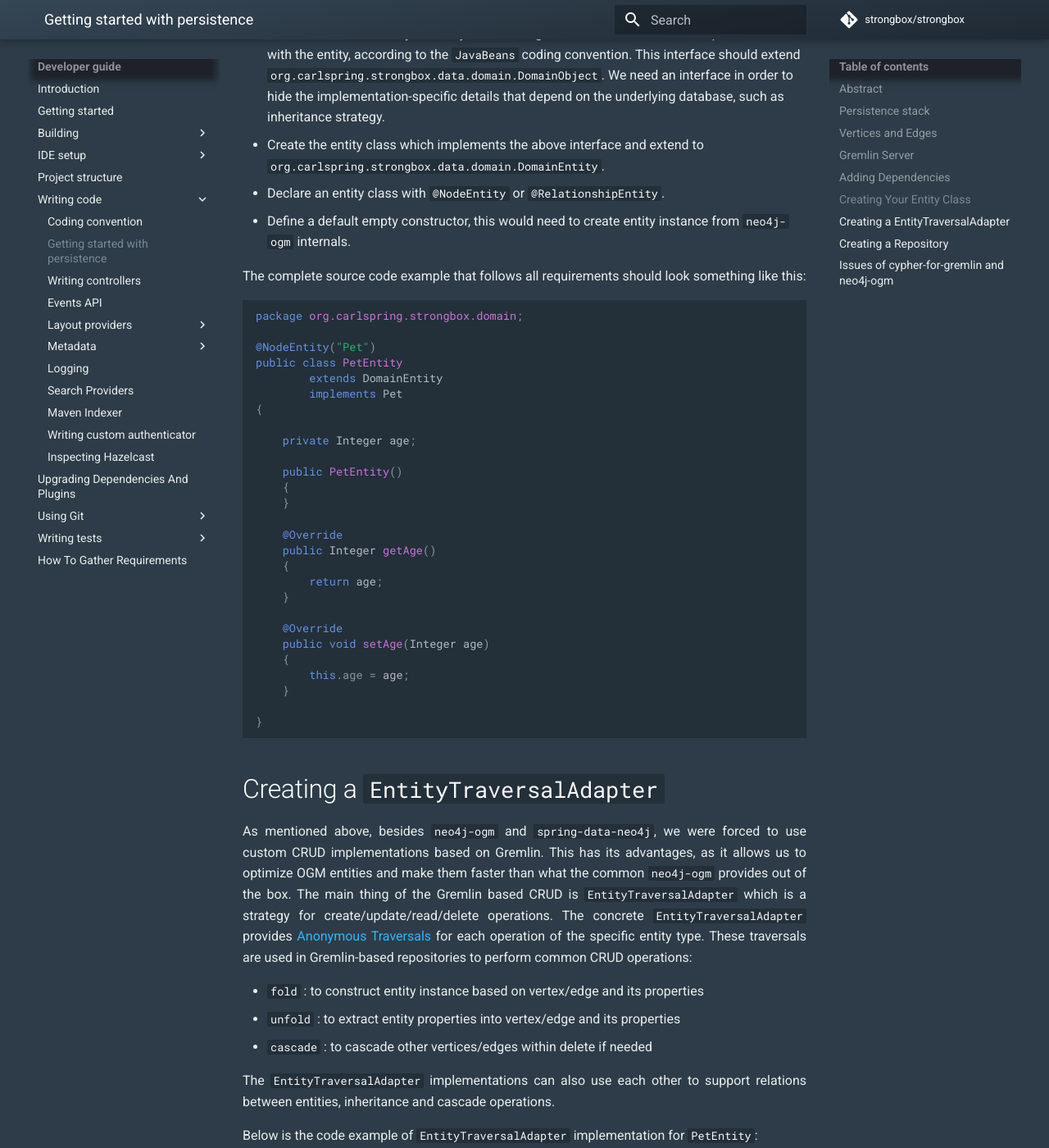
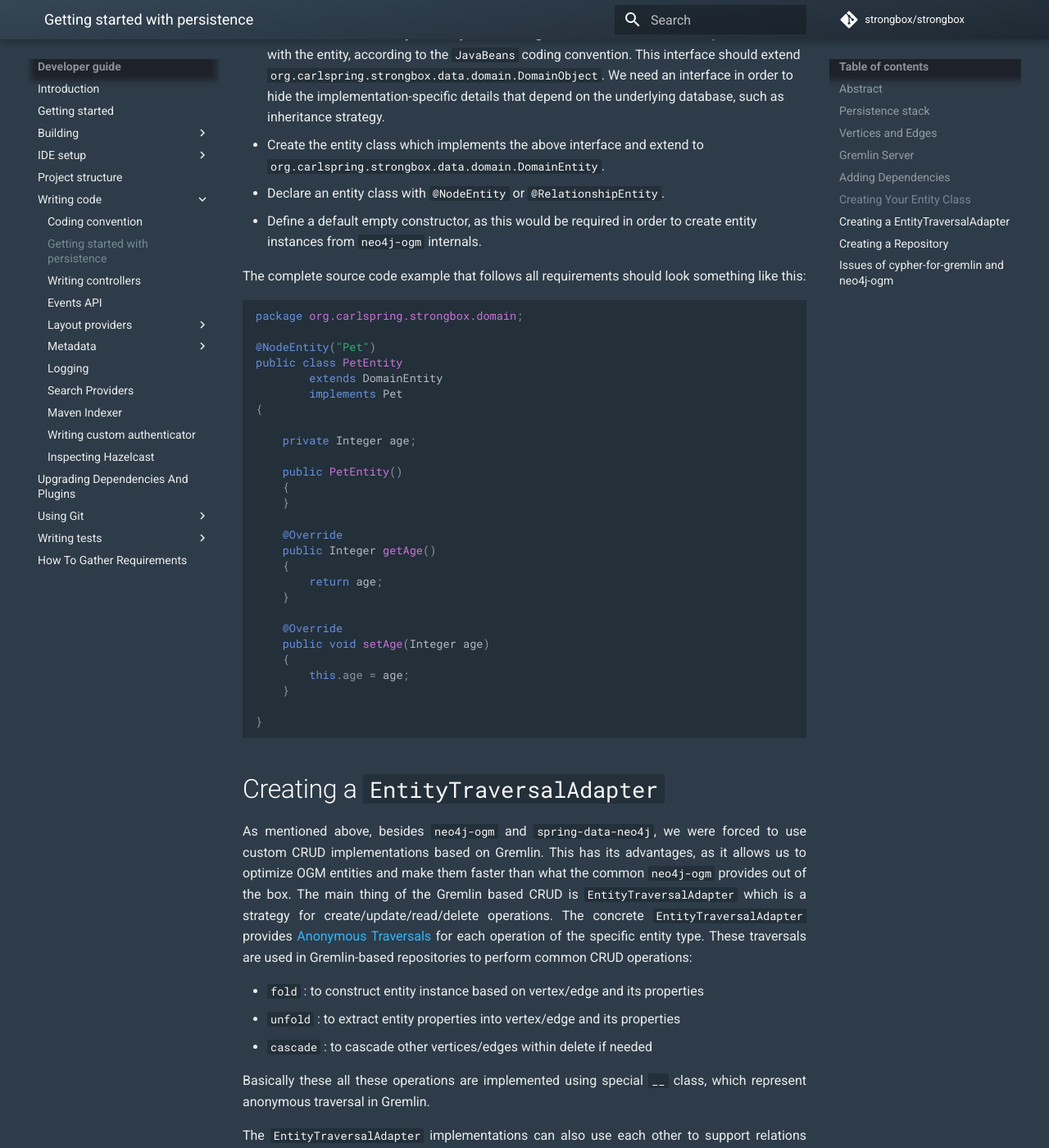
Before and after one commit to strongbox/strongbox-docs, an MkDocs documentation site: the page built from docs/developer-guide/getting-started-with-persistence.md, in a window 1280 px wide and 1400 px high, scrolled down 2055 px. Shown: the whole window at 82% size. Built offline with MkDocs 1.6.1 and Material for MkDocs 9.7.7, drawn with Linux system fonts in a browser that asks for light colours; comment, search, counter and statistics services are not loaded.

Commit message:
issues/1649 Review comments fixed

```diff
--- a/docs/developer-guide/getting-started-with-persistence.md
+++ b/docs/developer-guide/getting-started-with-persistence.md
@@ -57,7 +57,7 @@ If you want to store that entity properly you need to adopt the following rules:
 * Create the interface for your entity with all the getters and setters that are required to interact with the entity, according to the `JavaBeans` coding convention. This interface should extend `org.carlspring.strongbox.data.domain.DomainObject`. We need an interface in order to hide the implementation-specific details that depend on the underlying database, such as inheritance strategy.
 * Create the entity class which implements the above interface and extend to `org.carlspring.strongbox.data.domain.DomainEntity`.
 * Declare an entity class with `@NodeEntity` or `@RelationshipEntity`.
-* Define a default empty constructor, this would need to create entity instance from `neo4j-ogm` internals.
+* Define a default empty constructor, as this would be required in order to create entity instances from `neo4j-ogm` internals.
 
 The complete source code example that follows all requirements should look something like this:
 
@@ -98,6 +98,8 @@ As mentioned above, besides `neo4j-ogm` and `spring-data-neo4j`, we were forced
 - `fold` : to construct entity instance based on vertex/edge and its properties
 - `unfold` : to extract entity properties into vertex/edge and its properties
 - `cascade` : to cascade other vertices/edges within delete if needed
+
+Basically these all these operations are implemented using special `__` class, which represent anonymous traversal in Gremlin.
 
 The `EntityTraversalAdapter` implementations can also use each other to support relations between entities, inheritance and cascade operations.
 
```
